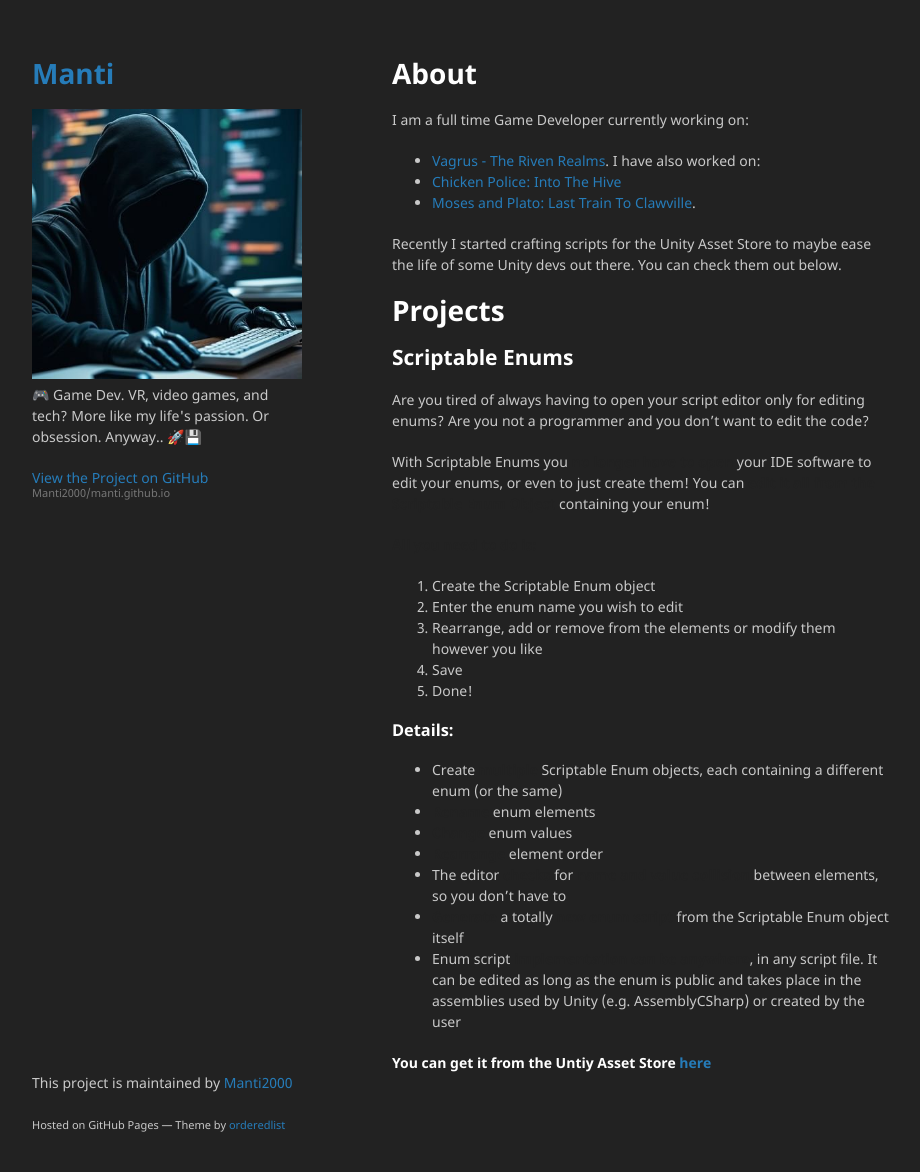
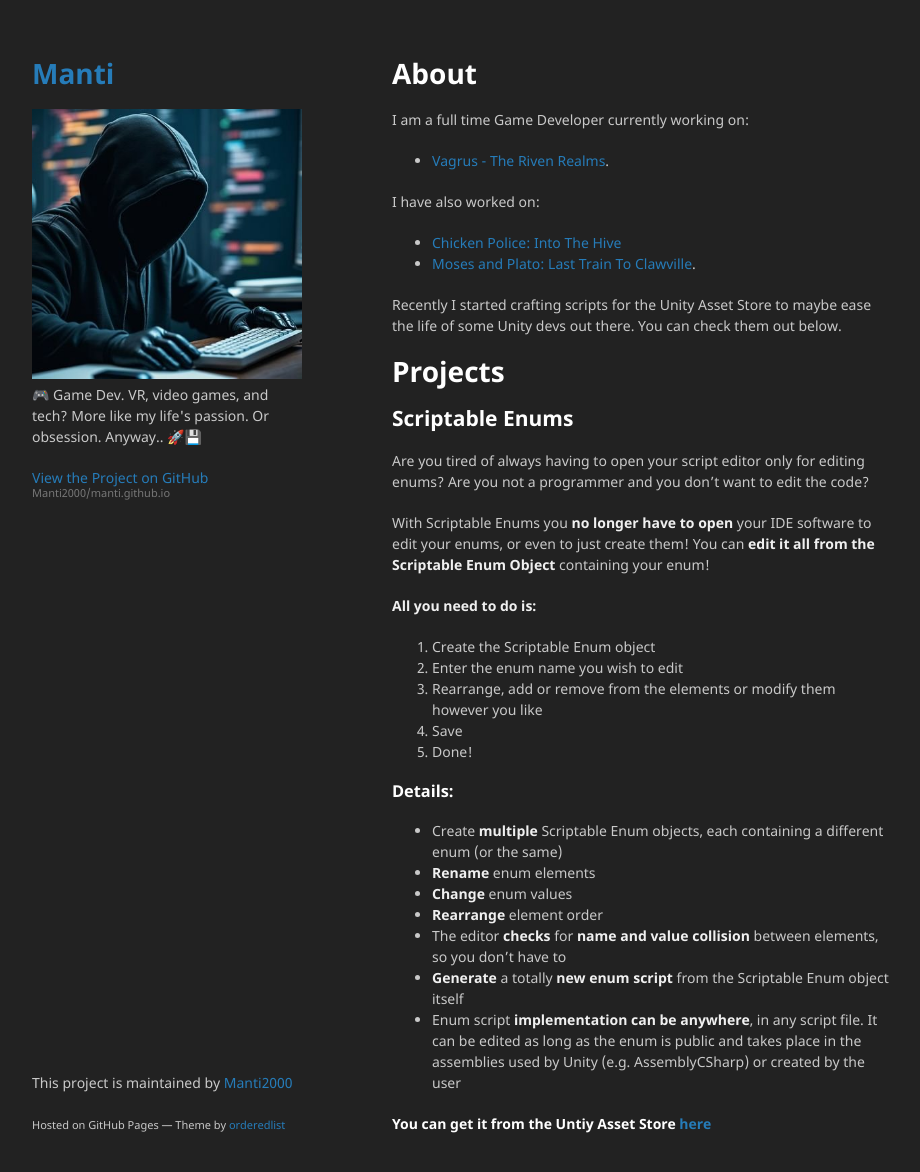
Before and after one commit to Manti2000/manti.github.io, a Jekyll site: the page built from index.md, in a window 1280 px wide and 1204 px high. Shown: the top 1172 px of the window, without its empty margins (178-1098 px from the left). Built offline with Jekyll 4.4.1, drawn with Linux system fonts in a browser that asks for light colours; our own code applies the rules of GitHub Pages for plain Markdown files.

Commit message:
Last edit hopefully

```diff
--- a/_layouts/default.html
+++ b/_layouts/default.html
@@ -27,9 +27,9 @@
         <p class="view"><a href="{{ site.github.repository_url }}">View the Project on GitHub <small>{{ site.github.repository_nwo }}</small></a></p>
         {% endif %}
 
-        <!-- {% if site.github.is_user_page %}
+        {% if site.github.is_user_page %}
         <p class="view"><a href="{{ site.github.owner_url }}">View My GitHub Profile</a></p>
-        {% endif %} -->
+        {% endif %}
 
         {% if site.show_downloads %}
         <ul class="downloads">
--- a/_sass/jekyll-theme-minimal.scss
+++ b/_sass/jekyll-theme-minimal.scss
@@ -170,7 +170,7 @@ ul.downloads {
 }
 
 strong {
-  color:#222;
+  color:#f0f0f0;
   font-weight:700;
 }
 
--- a/index.md
+++ b/index.md
@@ -5,6 +5,7 @@ layout: default
 
 I am a full time Game Developer currently working on:
 * [Vagrus - The Riven Realms](https://vagrus.com).
+
 I have also worked on:
 * [Chicken Police: Into The Hive](https://chickenpolice.com)
 * [Moses and Plato: Last Train To Clawville](https://mosesandplato.com).
```
